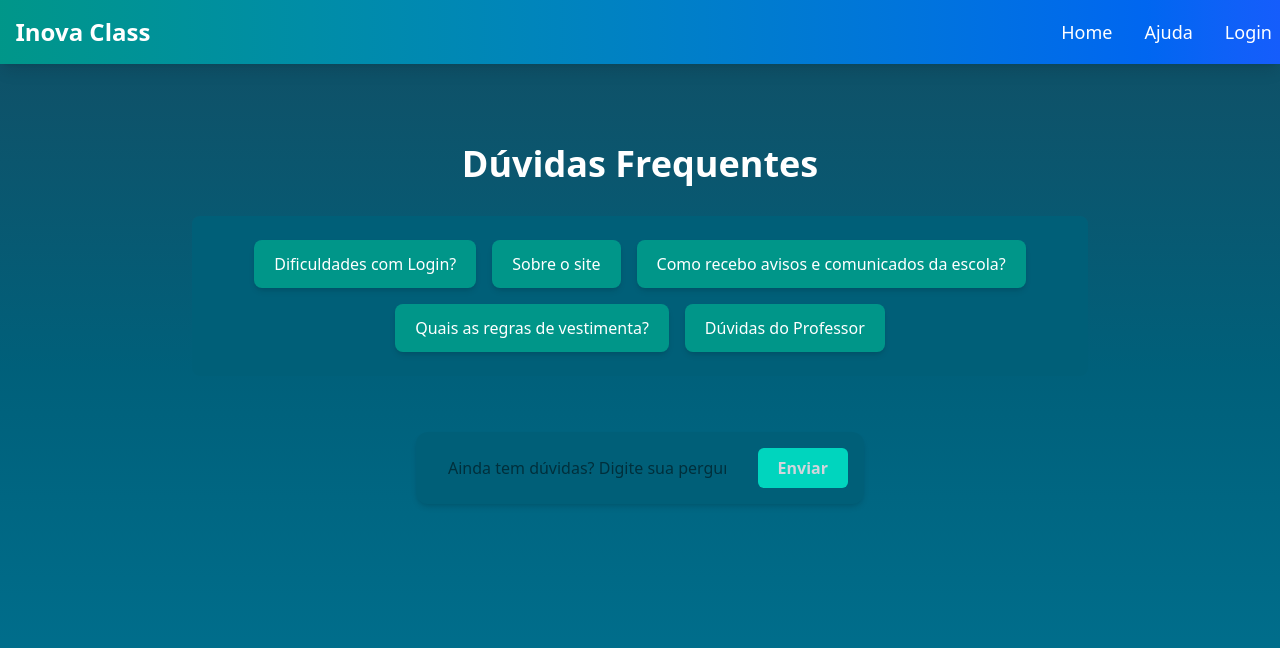
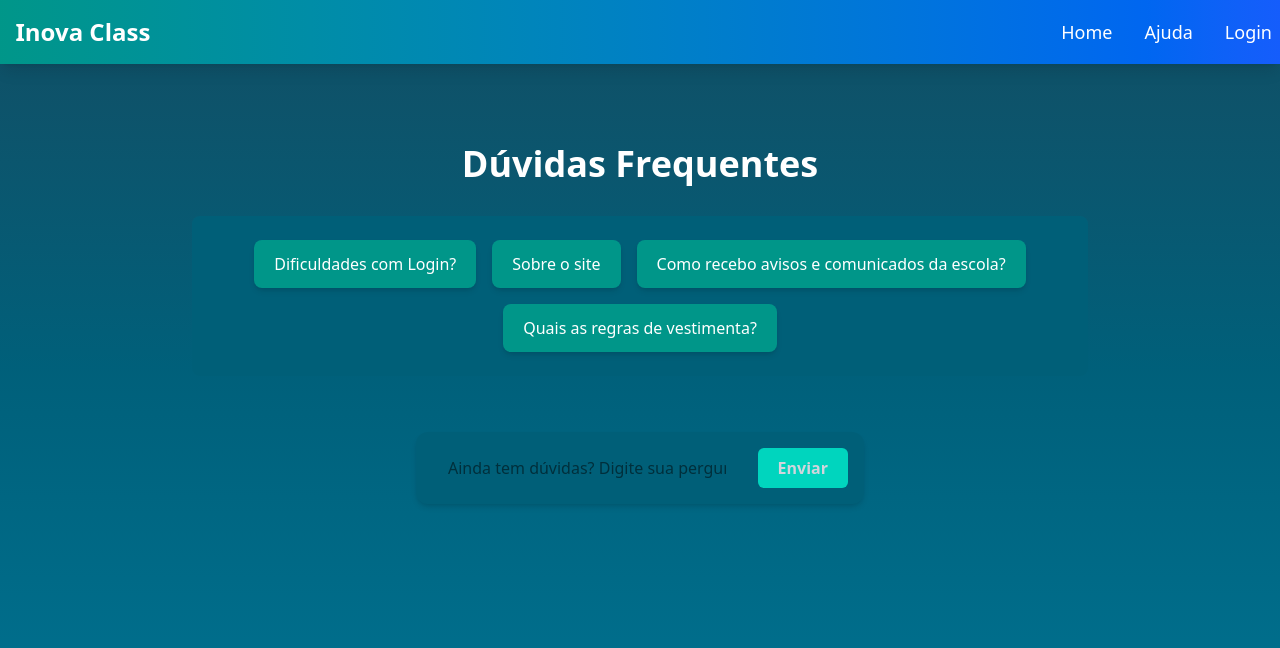
Before and after one commit to LuisSarache/InovaClass-frontEnd, a React (Vite) app: page /resposta in a window 1280 px wide. Shown: the top 648 px of the page. Built offline with nearby package versions, Linux system fonts and the light colour scheme.

Commit message:
update new version

```diff
--- a/src/pages/respostaduvidaPage.jsx
+++ b/src/pages/respostaduvidaPage.jsx
@@ -5,24 +5,21 @@ const DuvidasPage = () => {
   const duvidas = [
     {
       pergunta: "Dificuldades com Login?",
-      resposta: "Se você esqueceu sua senha ou está com problemas para acessar, clique em 'Esqueci minha senha' na tela de login ou entre em contato com o suporte.",
+      resposta: "Coloque seu CPF ou numero de matricula para realizar o login, com mais duvidas vá ate a secretaria da escola.",
     },
     {
       pergunta: "Sobre o site",
-      resposta: "Este site foi criado para facilitar o acesso dos alunos e responsáveis a informações escolares e comunicados importantes.",
+      resposta: "Este site foi criado para facilitar a conexão dos alunos e professores.",
     },
     {
       pergunta: "Como recebo avisos e comunicados da escola?",
-      resposta: "Os avisos e comunicados são enviados por e-mail e também ficam disponíveis na área do aluno no site.",
+      resposta: "Os avisos e comunicados ficam disponíveis na área do aluno no site.",
     },
     {
       pergunta: "Quais as regras de vestimenta?",
       resposta: "É obrigatório o uso do uniforme completo durante o horário escolar. Consulte o manual do aluno para detalhes.",
     },
-    {
-      pergunta: "Dúvidas do Professor",
-      resposta: "Entre em contato diretamente com seu professor ou utilize a plataforma para enviar mensagens e esclarecer dúvidas.",
-    },
+
   ];
 
   const [duvidaSelecionada, setDuvidaSelecionada] = useState(null);
```
